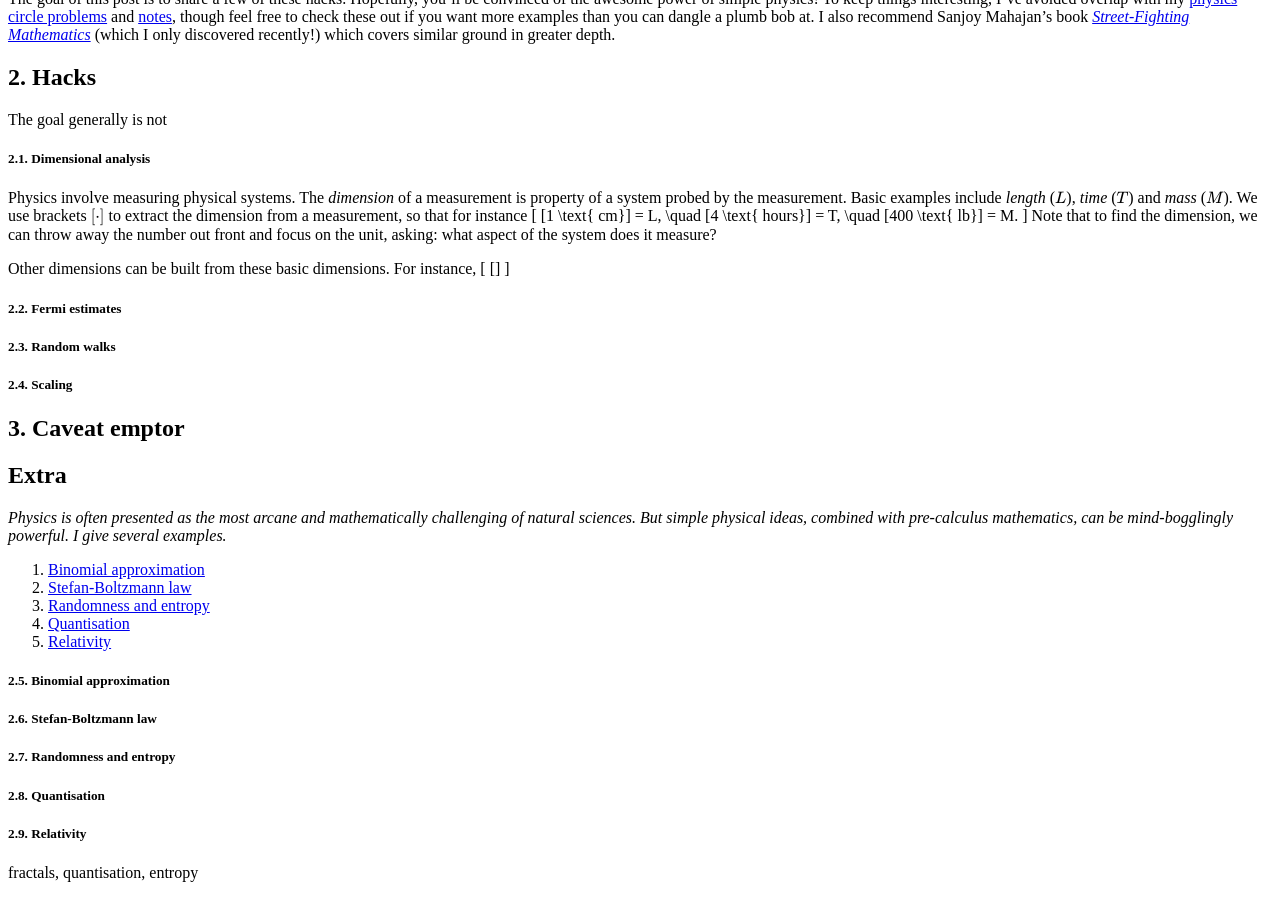
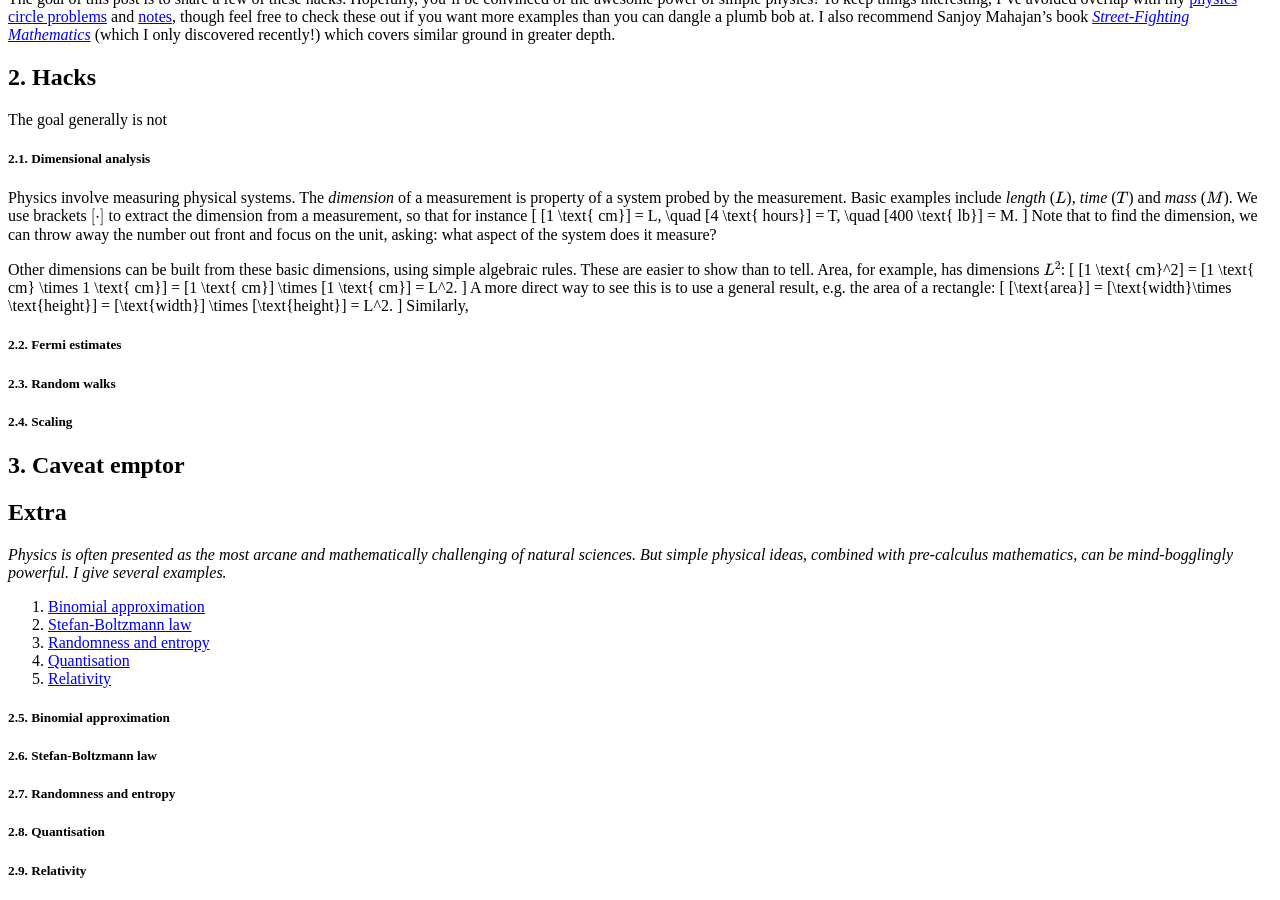
Before and after one commit to hapax/hapax.github.io, a Jekyll site: the page built from assets/simple-physics.md, in a window 1280 px wide and 900 px high, scrolled down 978 px. Built offline with Jekyll 4.4.1, drawn with Linux system fonts in a browser that asks for light colours; our own code applies the rules of GitHub Pages for plain Markdown files; formulas are drawn with MathJax 3; a script that is not in the unit is left out.

Commit message:
Update simple-physics.md

```diff
--- a/assets/simple-physics.md
+++ b/assets/simple-physics.md
@@ -81,11 +81,21 @@ Note that to find the dimension, we can throw away the number out
 front and focus on the unit, asking: what aspect of the system does it
 measure?
 
-Other dimensions can be built from these basic dimensions.
-For instance,
+Other dimensions can be built from these basic dimensions, using
+simple algebraic rules.
+These are easier to show than to tell.
+Area, for example, has dimensions $L^2$:
 \[
-[]
+[1 \text{ cm}^2] = [1 \text{ cm} \times 1 \text{ cm}] = [1 \text{ cm}]
+\times [1 \text{ cm}] = L^2.
 \]
+A more direct way to see this is to use a general result, e.g. the
+area of a rectangle:
+\[
+[\text{area}] = [\text{width}\times \text{height}] = [\text{width}]
+\times [\text{height}] = L^2.
+\]
+Similarly,
 
 ##### 2.2. Fermi estimates <a id="sec-2-2" name="sec-2-2"></a>
 
```
